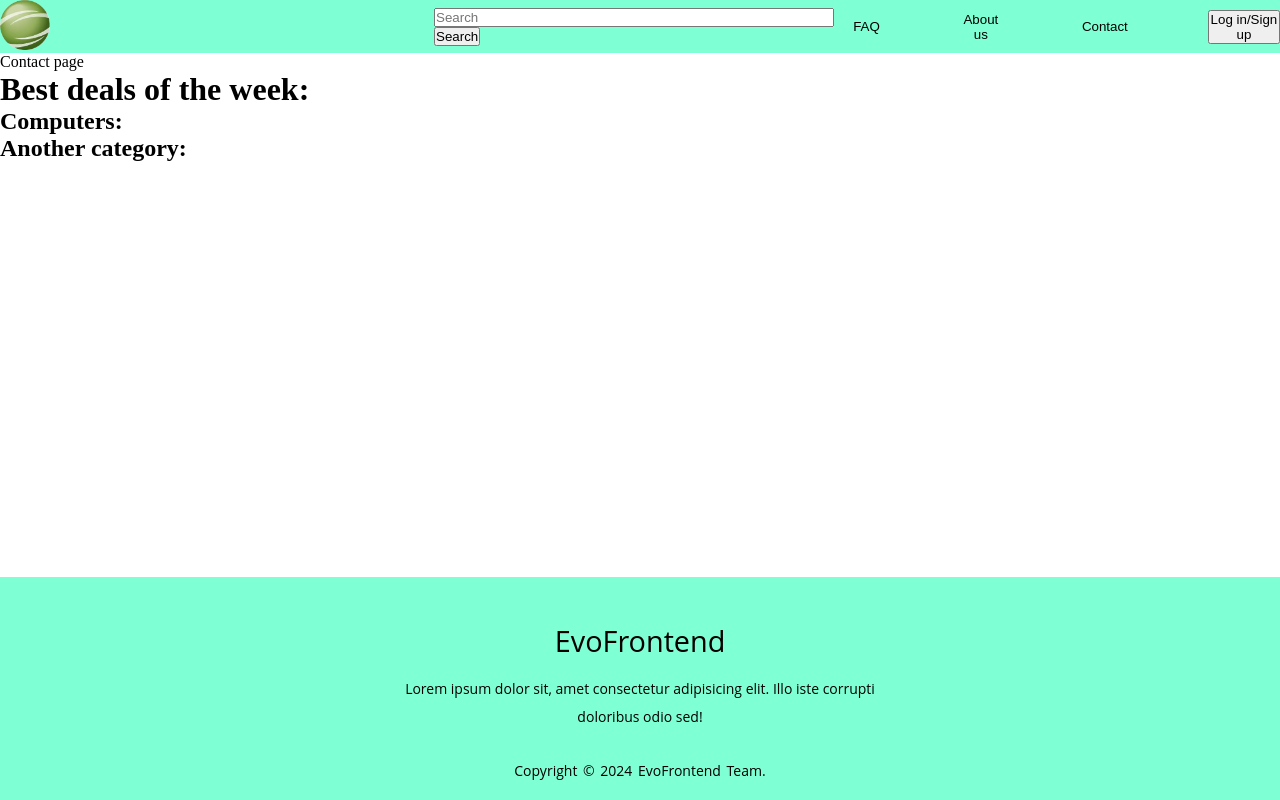
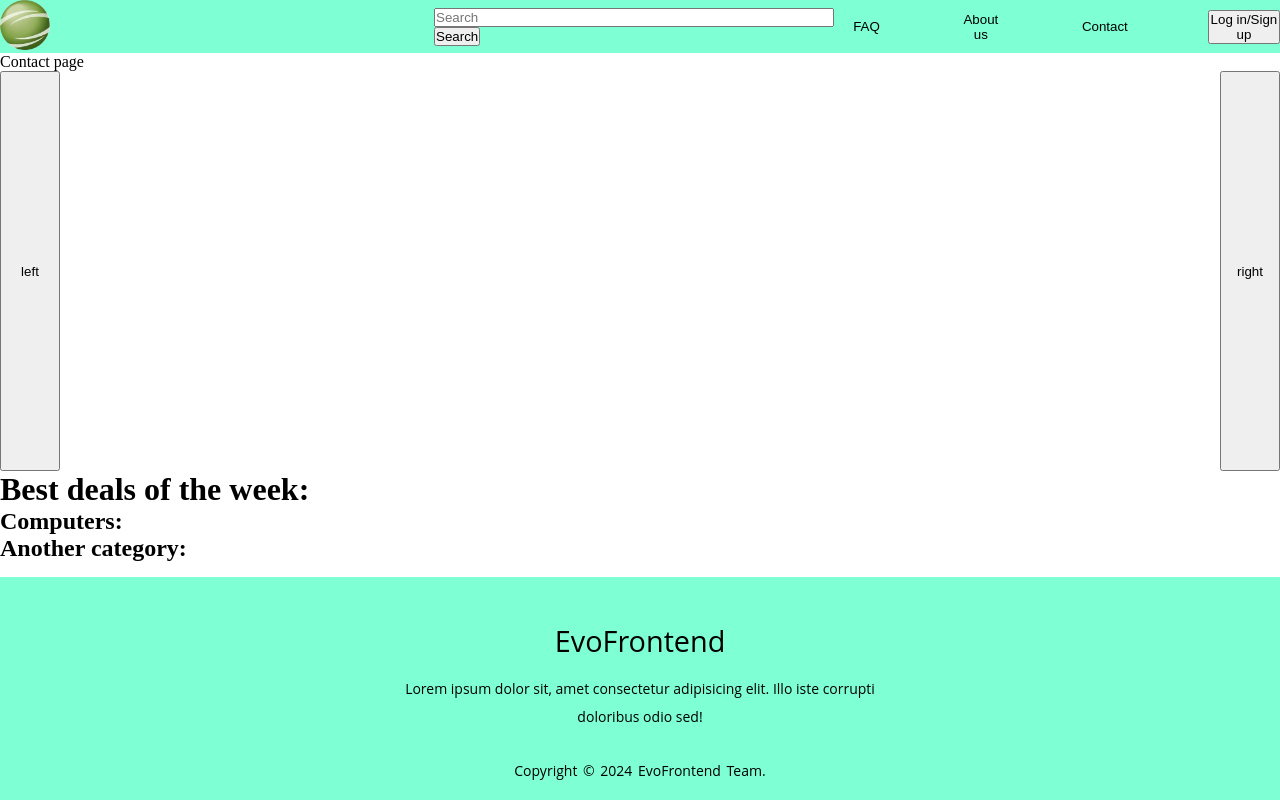
Before and after one commit to borbelyadam/SZWENG_Krumplik, a React (Create React App) app: page /Contact in a window 1280 px wide. Built offline with nearby package versions, Linux system fonts and the light colour scheme.

Commit message:
Banner + buttons

```diff
--- a/src/App.js
+++ b/src/App.js
@@ -3,6 +3,7 @@ import DummyPage from "./DummyPage";
 import Header1 from "./header/Header1";
 import Footer from "./footer/Footer";
 import Bestdeals from "./bestdeals/Bestdeals";
+import Banner from "./banner/Banner";
 
 function App() {
   return (
@@ -16,6 +17,7 @@ function App() {
             <Route path="/Contact" element={<DummyPage text="Contact page"/>} />
           </Routes>
       </BrowserRouter>
+      <Banner/>
       <Bestdeals />
       <Footer />
     </>
--- /dev/null
+++ b/src/banner/Banner.jsx
@@ -0,0 +1,13 @@
+import React from 'react';
+
+
+export default function Banner() {
+  return (
+    <>
+    <div style={{border : "0", height: "400px", width: "100%"}}>
+        <button style={{height: "400px", width: "60px"}}>left</button>
+        <button style={{height: "400px", width: "60px", float: "right"}}>right</button>
+    </div>
+    </>
+  )
+}
```
